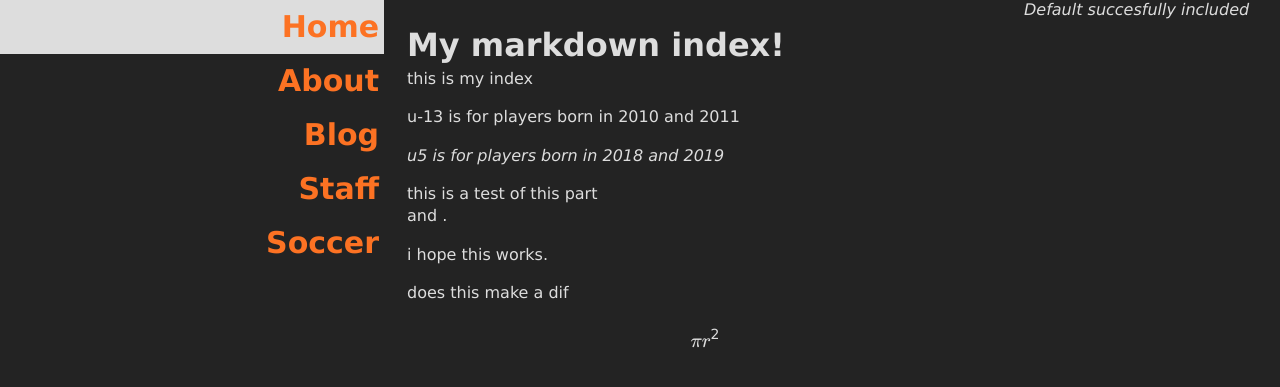
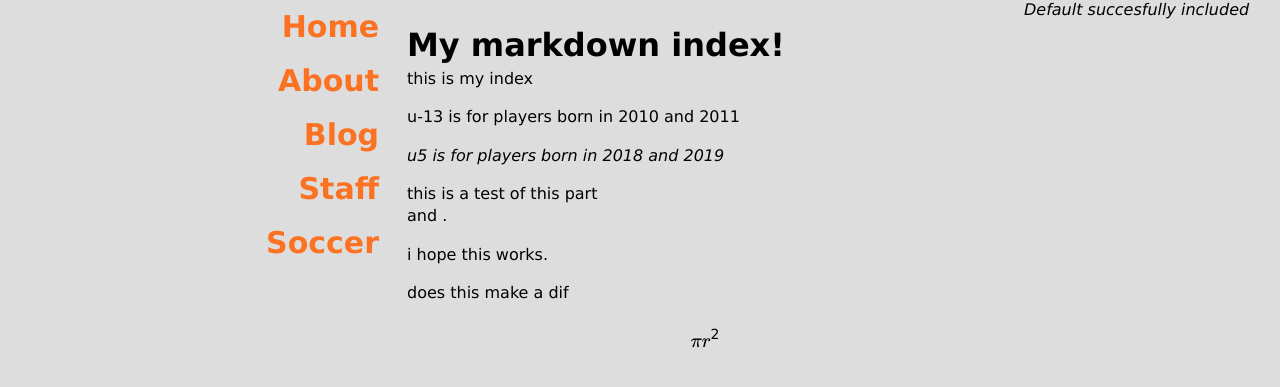
Before and after one commit to wweatherall/ghostsofdone, a Jekyll site: the page built from index.md, in a window 1280 px wide. Shown: the top 387 px of the page. Built offline with Jekyll 4.4.1, drawn with Linux system fonts in a browser that asks for light colours; formulas are drawn with MathJax 3.

Commit message:
changing colours

```diff
--- a/_sass/main.scss
+++ b/_sass/main.scss
@@ -1,3 +1,17 @@
+:root {
+    --backgroundColour: #ddd;
+    --textColour: #000;
+    --accentColour: #aaa;
+}
+
+@media (prefers-color-scheme: dark){
+    :root {
+        --backgroundColour: #000;
+        --textColour: #ddd;
+        --accentColour: #f00;
+}
+}
+
 .current {
 color: green;
 }
@@ -7,13 +21,15 @@ color: green;
   padding: 0;
   margin: 0;
   font-family: Verdana;
-    color: #ddd;
+;
 
 }
 
 html {
-  background-color: #232323;
+  background-color: var(--backgroundColour);
+  color: var(--textColour);
   max-width: 1300px;
+
 
   /* REMOVE IF NOTHING GOES WRONG: margin: 0 auto; */
 }
@@ -21,6 +37,15 @@ html {
 a {
   text-decoration: none;
   font-weight: bold;
+}
+
+a:visited {
+    color: var(--accentColour);
+}
+
+a:hover {
+    background-color: var(--accentColour);
+    color: var(--textColour);
 }
 
 ul {
@@ -108,7 +133,6 @@ h3 {
 
 
 .content {
-  color: #f1f1f1;
   float: left;
   width: 50%;
   line-height: 1.4;
```
Also changed, not shown: 4 other files.
